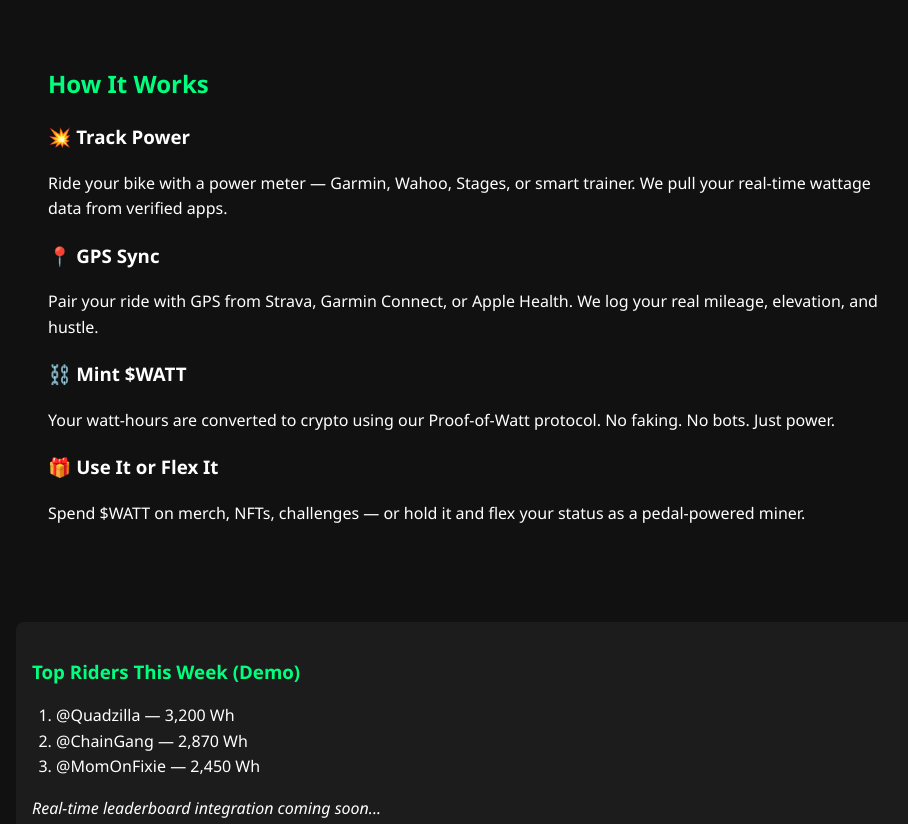
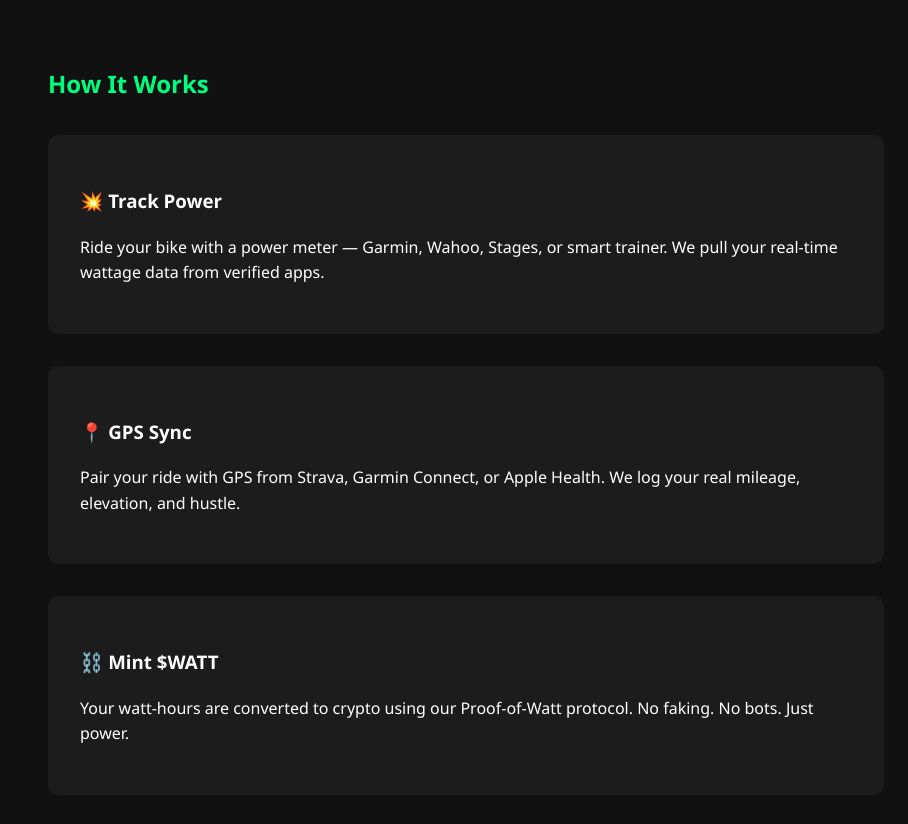
Before and after one commit to wattmeter/Wattmeter, a plain HTML site: page Index.html in a window 1280 px wide. Shown: the part 577-1401 px from the top of the page, without its empty margins (174-1082 px from the left). Drawn offline with Linux system fonts and the light colour scheme.

Commit message:
Update Index.html

```diff
--- a/Index.html
+++ b/Index.html
@@ -82,6 +82,32 @@
         font-size: 2rem;
       }
     }
+    .how-it-works .steps {
+  display: grid;
+  gap: 2rem;
+  margin-top: 2rem;
+}
+
+.step {
+  background: #1c1c1c;
+  padding: 2rem;
+  border-radius: 10px;
+  opacity: 0;
+  transform: translateY(30px);
+  animation: fadeInUp 0.6s ease forwards;
+}
+
+.step:nth-child(1) { animation-delay: 0.1s; }
+.step:nth-child(2) { animation-delay: 0.3s; }
+.step:nth-child(3) { animation-delay: 0.5s; }
+.step:nth-child(4) { animation-delay: 0.7s; }
+
+@keyframes fadeInUp {
+  to {
+    opacity: 1;
+    transform: translateY(0);
+  }
+}
   </style>
 </head>
 <body>
```
